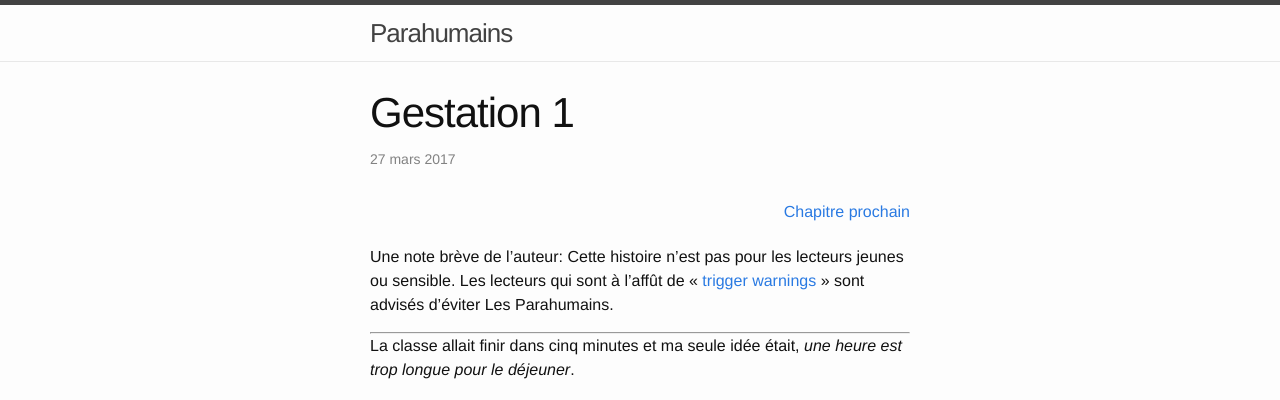
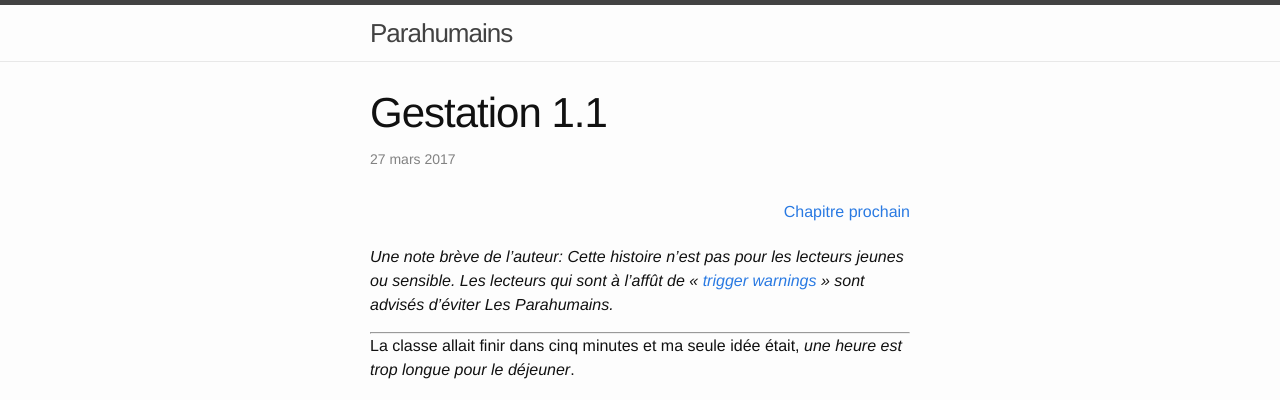
Before and after one commit to parahumains/parahumains.github.io, a Jekyll site: the page built from _posts/gestation/2017-03-27-gestation-01.md, in a window 1280 px wide and 900 px high. Shown: the top 400 px of the window. Built offline with Jekyll 4.4.1, drawn with Linux system fonts in a browser that asks for light colours.

Commit message:
Small tweaks to match original site formatting

```diff
--- a/_posts/gestation/2017-03-27-gestation-01.md
+++ b/_posts/gestation/2017-03-27-gestation-01.md
@@ -1,10 +1,10 @@
 ---
 layout: post
-title: Gestation 1
+title: Gestation 1.1
 ---
 
-Une note brève de l'auteur: Cette histoire n'est pas pour les lecteurs jeunes ou sensible.
-Les lecteurs qui sont à l'affût de « [trigger warnings](https://en.wikipedia.org/wiki/Trauma_trigger) » sont advisés d'éviter Les Parahumains.
+*Une note brève de l'auteur: Cette histoire n'est pas pour les lecteurs jeunes ou sensible.
+Les lecteurs qui sont à l'affût de « [trigger warnings](https://fr.wikipedia.org/wiki/Trigger_warning_(psychologie)) » sont advisés d'éviter Les Parahumains.*
 
 ---
 
```
Also changed, not shown: _posts/gestation/2017-03-29-gestation-02.md (+1 -1 lines).
